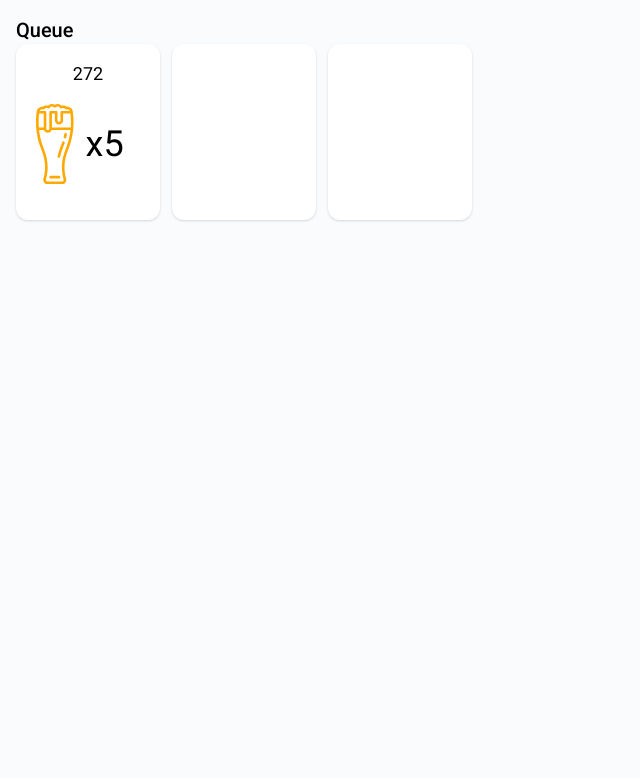
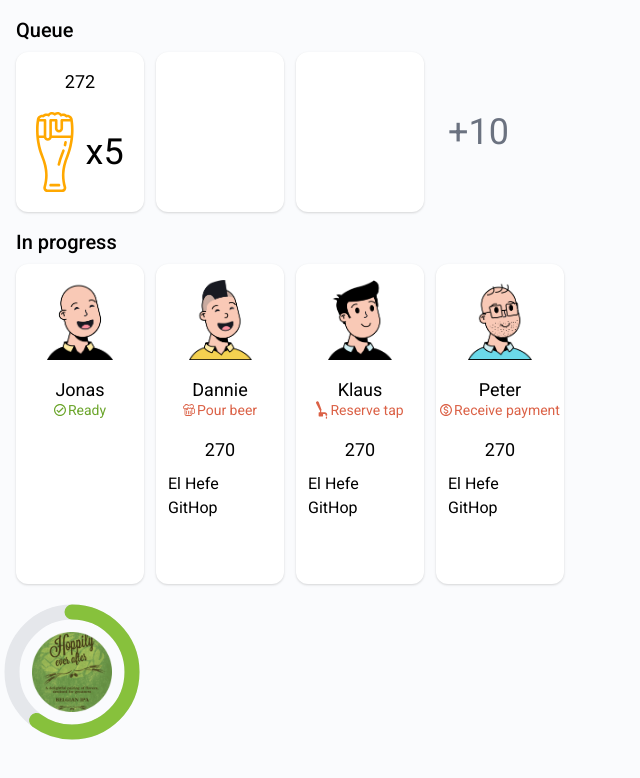
Before and after one commit to dasha-ria/foobar-dashboard-v2, a website built with Vite: page index.html in a window 1280 px wide. Shown: the whole page, without its empty margins (0-640 px from the left). Built offline with nearby package versions, Linux system fonts and the light colour scheme.

Commit message:
working on circle thing as well as in progress

```diff
--- a/index.html
+++ b/index.html
@@ -8,19 +8,153 @@
   </head>
   <body class="bg-brand-background">
     <div class="m-4">
-      <h1 class="text-black text-xl font-medium">Queue</h1>
+      <h1 class="text-black text-xl font-medium mb-2">Queue</h1>
+      <div class="flex space-x-6 items-center">
+        <div class="flex space-x-3">
+          <div class="bg-white w-32 h-40 shadow rounded-xl space-y-4 p-4">
+            <h3 class="text-black text-center text-lg">272</h3>
+            <div class="flex space-x-3 items-center">
+              <img src="images/beer-icon.svg" class="h-20 w-auto ml-1" />
+              <p class="text-4xl">x5</p>
+            </div>
+          </div>
+          <div class="bg-white w-32 h-40 shadow rounded-xl"></div>
+          <div class="bg-white w-32 h-40 shadow rounded-xl"></div>
+        </div>
+        <p class="text-4xl text-gray-500">+10</p>
+      </div>
+    </div>
+
+    <!-- <div class="m-4">
+      <div
+        class="
+          bg-brand-darkgray
+          w-36
+          h-36
+          rounded-full
+          flex
+          justify-center
+          items-center
+        "
+      >
+        <div
+          class="
+            bg-white
+            w-28
+            h-28
+            rounded-full
+            flex
+            justify-center
+            items-center
+          "
+        >
+          <img src="images/hoppily.png" class="w-20 h-20 rounded-full" />
+        </div>
+      </div>
+    </div> -->
+
+    <div class="m-4">
+      <h1 class="text-black text-xl font-medium mb-2">In progress</h1>
       <div class="flex space-x-3">
-        <div class="bg-white w-36 h-44 shadow rounded-xl space-y-4 p-4">
-          <h3 class="text-center text-lg">272</h3>
-          <div class="flex space-x-3 items-center">
-            <img src="images/beer-icon.svg" class="h-20 w-auto ml-1" />
-            <p class="text-4xl">x5</p>
+        <div class="bg-white w-32 h-80 shadow rounded-xl">
+          <img src="images/Jonas.png" class="h-20 w-auto mx-auto my-4" />
+          <p class="text-lg text-center">Jonas</p>
+          <div class="flex space-x-0.5 justify-center -mt-1">
+            <img src="images/ready.svg" class="w-3 h-auto" />
+            <p class="text-sm text-brand-darkgreen">Ready</p>
           </div>
         </div>
-        <div class="bg-white w-36 h-44 shadow rounded-xl"></div>
-        <div class="bg-white w-36 h-44 shadow rounded-xl"></div>
+
+        <div class="bg-white w-32 h-80 shadow rounded-xl">
+          <img src="images/Dannie.png" class="h-20 w-auto mx-auto my-4" />
+          <p class="text-lg text-center">Dannie</p>
+          <div class="flex space-x-0.5 justify-center -mt-1">
+            <img src="images/beer.svg" class="w-3 h-auto" />
+            <p class="text-sm text-brand-darkred">Pour beer</p>
+          </div>
+
+          <p class="text-black text-lg text-center mt-4">270</p>
+          <p class="ml-3 mt-2">El Hefe</p>
+          <p class="ml-3">GitHop</p>
+        </div>
+
+        <div class="bg-white w-32 h-80 shadow rounded-xl">
+          <img src="images/Klaus.png" class="h-20 w-auto mx-auto my-4" />
+          <p class="text-lg text-center">Klaus</p>
+          <div class="flex space-x-0.5 justify-center -mt-1">
+            <img src="images/tap.svg" class="w-3 h-auto" />
+            <p class="text-sm text-brand-darkred">Reserve tap</p>
+          </div>
+
+          <p class="text-black text-lg text-center mt-4">270</p>
+          <p class="ml-3 mt-2">El Hefe</p>
+          <p class="ml-3">GitHop</p>
+        </div>
+
+        <div class="bg-white w-32 h-80 shadow rounded-xl">
+          <img src="images/Peter.png" class="h-20 w-auto mx-auto my-4" />
+          <p class="text-lg text-center">Peter</p>
+          <div class="flex space-x-0.5 justify-center -mt-1">
+            <img src="images/payment.svg" class="w-3 h-auto" />
+            <p class="text-sm text-brand-darkred">Receive payment</p>
+          </div>
+
+          <p class="text-black text-lg text-center mt-4">270</p>
+          <p class="ml-3 mt-2">El Hefe</p>
+          <p class="ml-3">GitHop</p>
+        </div>
       </div>
     </div>
+
+    <div
+      class="
+        transform
+        -rotate-90
+        relative
+        w-36
+        h-36
+        flex
+        justify-center
+        items-center
+      "
+    >
+      <img src="images/hoppily.png" class="w-20 h-20 transform rotate-90" />
+      <!-- Building a Progress Ring: https://css-tricks.com/building-progress-ring-quickly/ -->
+      <svg class="absolute top-0 left-0">
+        <circle
+          class="text-gray-200"
+          stroke-width="15"
+          stroke="currentColor"
+          fill="transparent"
+          r="60"
+          cx="72"
+          cy="72"
+        />
+
+        <!--
+        stroke-dasharray = circumference (r * 2 * PI)
+        stroke-dashoffset = circumference - percentage * circumference
+
+        below is 60%. calculation:
+        circumeference: r (60) * 2 * pi for dasharray == 377
+        dashoffset: 377 - 0.6 * 377 = 151
+
+        -->
+        <circle
+          class="text-brand-green"
+          stroke-width="15"
+          stroke-dasharray="377"
+          stroke-dashoffset="151"
+          stroke-linecap="round"
+          stroke="currentColor"
+          fill="transparent"
+          r="60"
+          cx="72"
+          cy="72"
+        />
+      </svg>
+    </div>
+
     <script type="module" src="/main.js"></script>
   </body>
 </html>
--- a/tailwind.config.js
+++ b/tailwind.config.js
@@ -6,7 +6,9 @@ module.exports = {
       colors: {
         brand: {
           background: "#FAFBFD", //bg-brand-background
+          darkgray: "#F0F3F8",
           green: "#87C13C",
+          darkgreen: "#6BA52B",
           red: "#FF8860",
           darkred: "#DB6146",
           yellow: "#FFA800",
```
Also changed, not shown: images/Dannie.png (added), images/Jonas.png (added), images/Klaus.png (added), images/Peter.png (added), images/beer.svg (added), images/hoppily.png (added), images/payment.svg (added), images/ready.svg (added), images/tap.svg (added).
